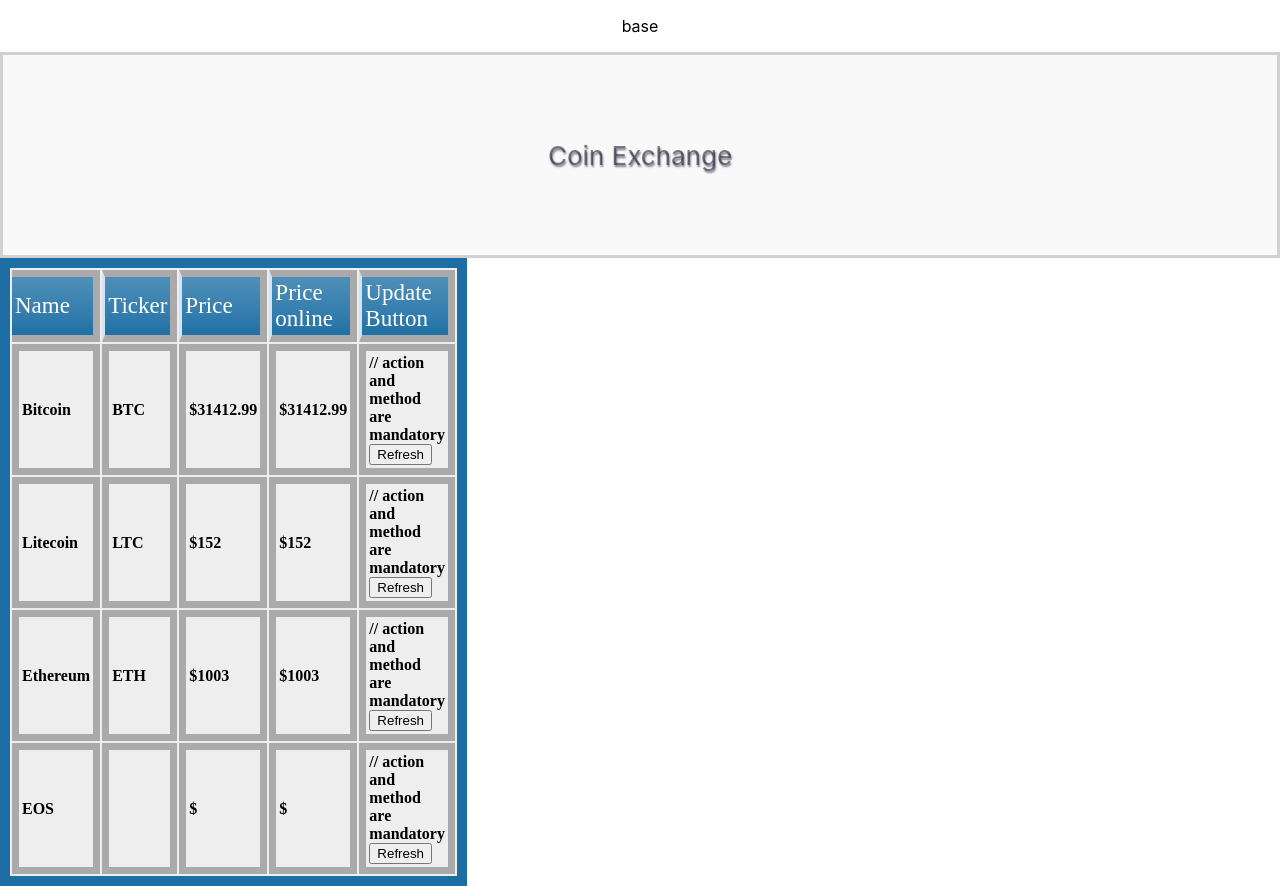
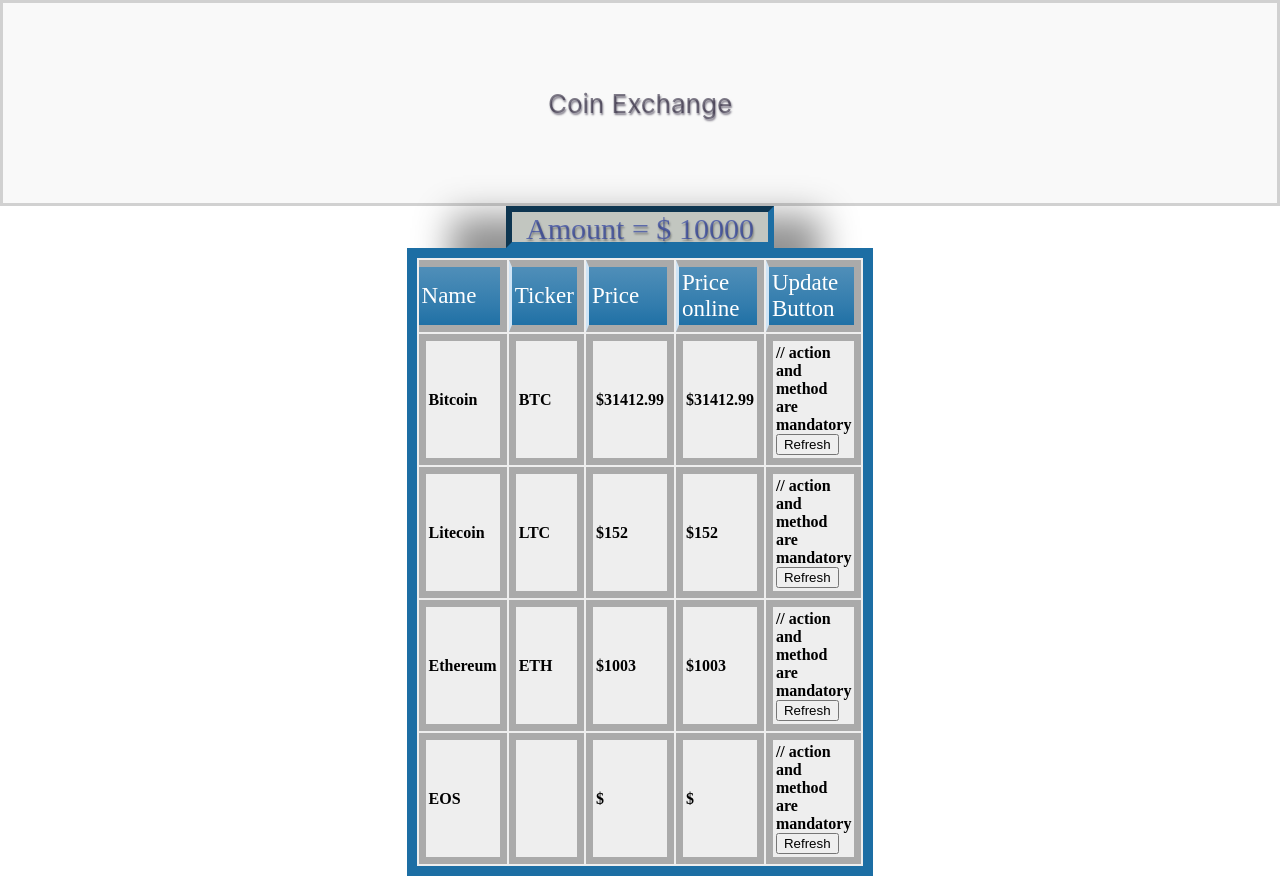
Before and after one commit to camarosan/coin-exchange, a React (Create React App) app: page / in a window 1280 px wide. Built offline with nearby package versions, Linux system fonts and the light colour scheme.

Commit message:
adding AccountBalance.jsx AccountBalance.css and amount to App.js

```diff
--- a/src/App.js
+++ b/src/App.js
@@ -1,19 +1,26 @@
 // import logo from './logo.svg';
 import './App.css';
 import Coin from './components/Coin/Coin';
+import AccountBalance from './components/AccountBalance/AccountBalance';
 import './components/Coin/Coin.css'
+import './components/AccountBalance/AccountBalance.css'
 //  <img src={logo} className="App-logo" alt="logo" />
+
 
 function App() {
   return (
     <div className="App">
-      <p>base</p>
+
       <header className="App-header2">
 
         <p>
           Coin Exchange
         </p>
       </header>
+
+
+      <AccountBalance amount = {10000} />
+
 
      <table className = "blueTable">
         <thead >
--- /dev/null
+++ b/src/components/AccountBalance/AccountBalance.css
@@ -0,0 +1,20 @@
+section.AccountBalance {
+    color: rgba(9, 31, 153, 0.541);
+    background-color: rgba(86,99,82,0.36);
+    text-shadow: 1px 2px 2px rgba(12, 12, 11, 0.36);
+    border: 6px inset #1C6EA4;
+    -webkit-box-shadow: -4px 61px 34px 51px rgba(0,0,0,0.43);
+    box-shadow: -4px 61px 34px 51px rgba(0,0,0,0.43);
+    font-family: "Times New Roman", Times, serif;
+    width: 20%;
+    height: 30px;
+    text-align: center;
+    margin:auto;
+    font-size: 30px;
+}
+section.AccountBalance2 {
+    color: #FFF;
+    background-color: #232323;
+    text-shadow: 0 0 5px #FFF, 0 0 10px #FFF, 0 0 15px #FFF, 0 0 20px #49ff18, 0 0 30px #49FF18, 0 0 40px #49FF18, 0 0 55px #49FF18, 0 0 75px #49ff18
+
+}
--- /dev/null
+++ b/src/components/AccountBalance/AccountBalance.jsx
@@ -0,0 +1,20 @@
+import React, { Component } from 'react'
+import PropTypes from 'prop-types';
+import './AccountBalance.css'
+
+
+export default class AccountBalance extends Component {
+    render() {
+        return (
+            <section className = "AccountBalance">
+                Amount = $ {this.props.amount}
+            </section>
+        )
+    }
+}
+
+AccountBalance.propTypes = {
+
+    amount: PropTypes.number,
+
+  };
--- a/src/components/Coin/Coin.css
+++ b/src/components/Coin/Coin.css
@@ -5,6 +5,7 @@
   width: 30%;
   height: 200px;
   text-align: left;
+  margin:auto;
 }
 table.blueTable td, table.blueTable th {
   border: 7px solid #AAAAAA;
```
Also changed, not shown: 1 other file (tests, documents, lock files or other folders).
